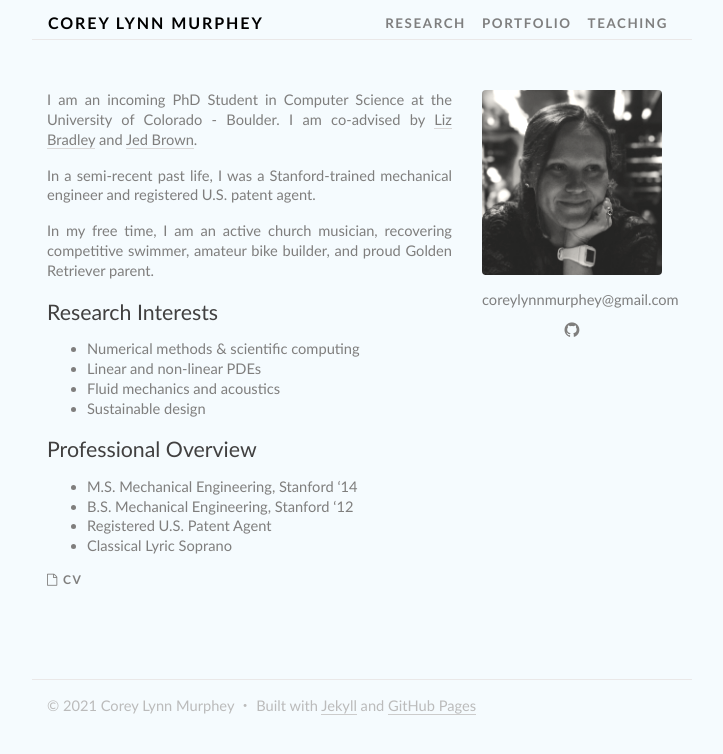
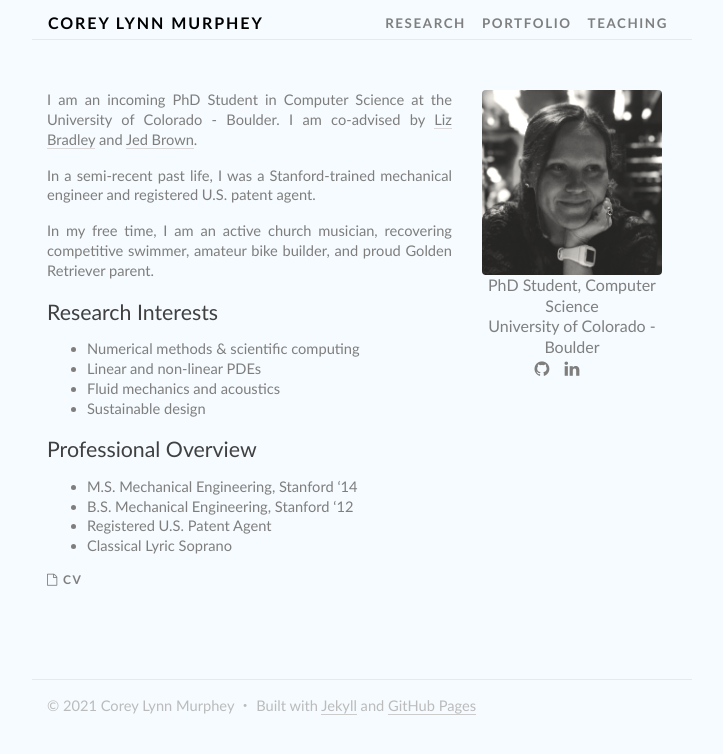
Before and after one commit to corlmurphey/clmurphey.github.io, a Jekyll site: the page built from index.md, in a window 1280 px wide. Shown: the top 754 px of the page, without its empty margins (278-1001 px from the left). Built offline with Jekyll 4.4.1, drawn with Linux system fonts in a browser that asks for light colours; nearby versions of some CDN libraries.

Commit message:
social links

```diff
--- a/_config.yaml
+++ b/_config.yaml
@@ -21,10 +21,10 @@ collections:
 author:
   name             : "Corey Murphey"
   avatar           : /assets/images/profile.jpg # path of avatar image, e.g. "/assets/images/bio-photo.jpg"
-  bio              : "PhD Student, Computer Science, CU-Boulder" # e.g. "Asscociate Professor, Philosophy, MIT"
+  bio              : "PhD Student, Computer Science" # e.g. "Asscociate Professor, Philosophy, MIT"
   location         : # e.g. "Cambridge, MA"
-  employer         :
-  email            : coreylynnmurphey@gmail.com
+  employer         : "University of Colorado - Boulder"
+  email            :
   phone            :
   uri              :
   bitbucket        :
@@ -40,8 +40,8 @@ author:
   keybase          :
   instagram        :
   lastfm           :
-  linkedin         : # "john-doe-12345678" (the last part of your profile url, e.g. https://www.linkedin.com/in/john-doe-12345678)
-  orcid            : # "http://orcid.org/yourorcidurl"
+  linkedin         : "https://www.linkedin.com/in/corey-lynn-m-08941152/" # "john-doe-12345678" (the last part of your profile url, e.g. https://www.linkedin.com/in/john-doe-12345678)
+  orcid            : "https://orcid.org/0000-0002-7480-3303" # "http://orcid.org/yourorcidurl"
   pinterest        :
   soundcloud       :
   stackoverflow    : # "123456/username" (the last part of your profile url, e.g. https://stackoverflow.com/users/123456/username)
--- a/_includes/author-profile.html
+++ b/_includes/author-profile.html
@@ -5,9 +5,13 @@
 <div class="profile col-12 col-sm-4 push-sm-8 text-center">
   <img src="{{ author.avatar }}" class="rounded img-fluid">
   <div class="contact-links">
-    <div class="email">{{ author.email }}</div>
+    <div class="bio">{{ author.bio }}</div>
+    <div class="school">{{ author.employer }}</div>
     <div class="social-links">
       <a href="https://github.com/{{ author.github }}"><i class="fa fa-github" aria-hidden="true"></i></a>
+      <a href="{{author.linkedin}}"><i class="fa fa-linkedin" aria-hidden="false"></i></a>
+      <a href="{{author.googlescholar}}"><i class="fa fa-googlescholar" aria-hidden="false"></i></a>
+      <a href="{{author.orcid}}"><i class="fa fa-orcid" aria-hidden="false"></i></a>
     </div>
   </div>
 </div>
```
